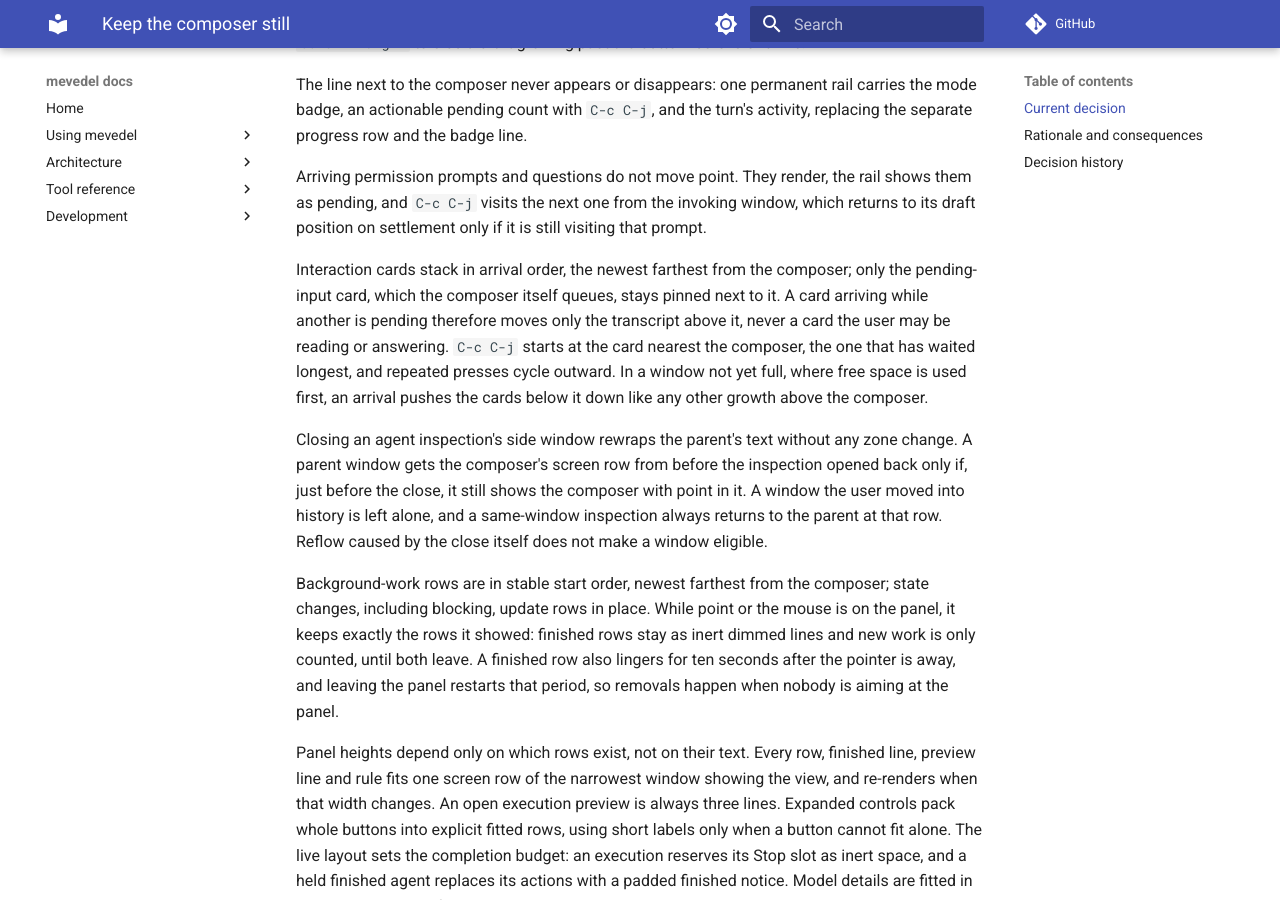
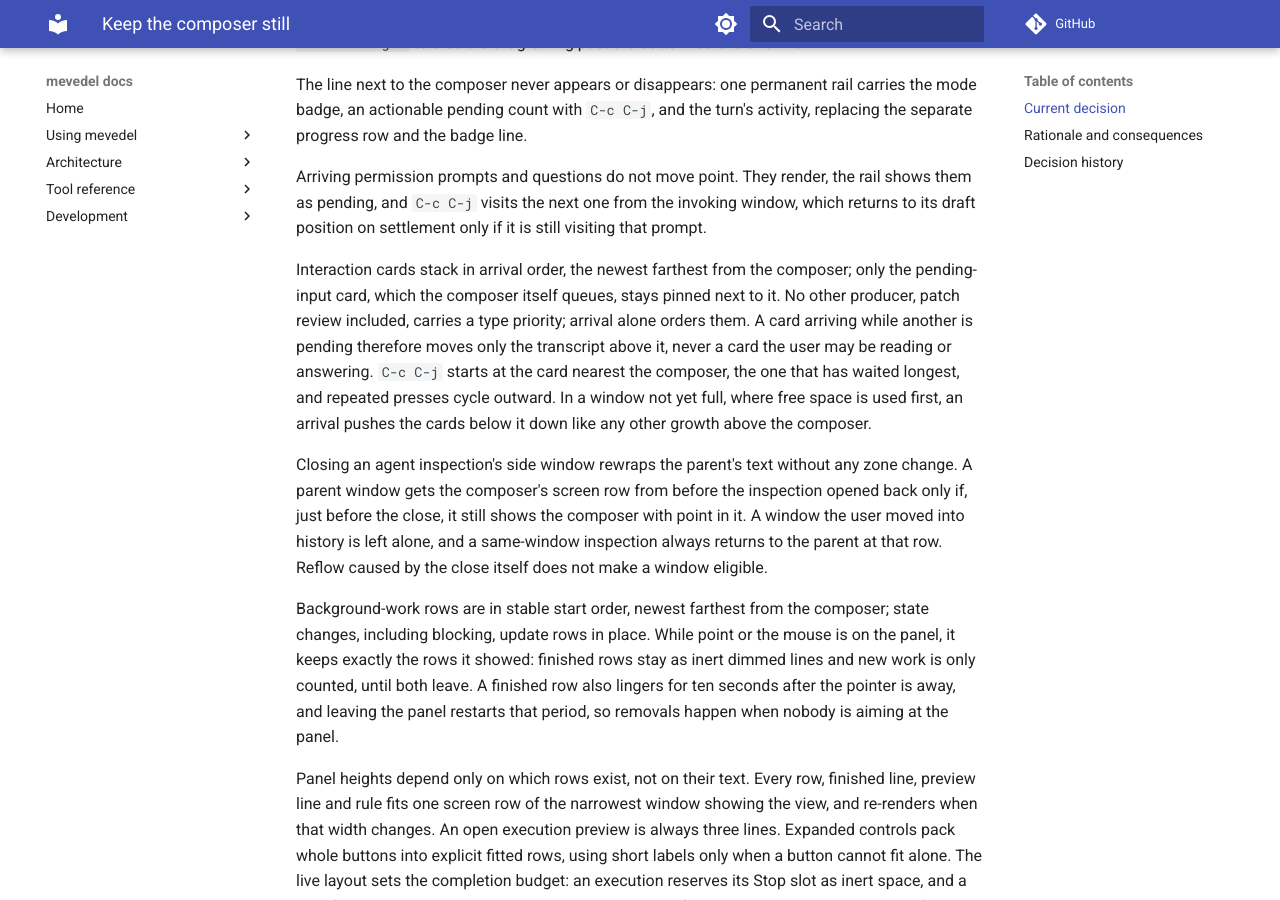
Before and after one commit to FrauH0lle/mevedel, an MkDocs documentation site: the page built from docs/adr/0126-keep-the-composer-still.md, in a window 1280 px wide and 900 px high, scrolled down 599 px. Built offline with MkDocs 1.6.1 and Material for MkDocs 9.7.7, drawn with Linux system fonts in a browser that asks for light colours; comment, search, counter and statistics services are not loaded.

Commit message:
refactor(patch-review): Drop the obsolete interaction priority
Interaction cards stack by arrival; only the pending-input card keeps a
priority. Patch review's fixed 300 no longer ordered anything. The render
test now checks the registered descriptor carries none, and ADR 0126 says
producers carry no type priority.

```diff
--- a/docs/adr/0126-keep-the-composer-still.md
+++ b/docs/adr/0126-keep-the-composer-still.md
@@ -33,12 +33,13 @@ visiting that prompt.
 
 Interaction cards stack in arrival order, the newest farthest from the
 composer; only the pending-input card, which the composer itself queues, stays
-pinned next to it. A card arriving while another is pending therefore moves
-only the transcript above it, never a card the user may be reading or
-answering. `C-c C-j` starts at the card nearest the composer, the one that has
-waited longest, and repeated presses cycle outward. In a window not yet full,
-where free space is used first, an arrival pushes the cards below it down like
-any other growth above the composer.
+pinned next to it. No other producer, patch review included, carries a type
+priority; arrival alone orders them. A card arriving while another is pending
+therefore moves only the transcript above it, never a card the user may be
+reading or answering. `C-c C-j` starts at the card nearest the composer, the
+one that has waited longest, and repeated presses cycle outward. In a window
+not yet full, where free space is used first, an arrival pushes the cards
+below it down like any other growth above the composer.
 
 Closing an agent inspection's side window rewraps the parent's text without
 any zone change. A parent window gets the composer's screen row from before
```
Also changed, not shown: 2 other files.
